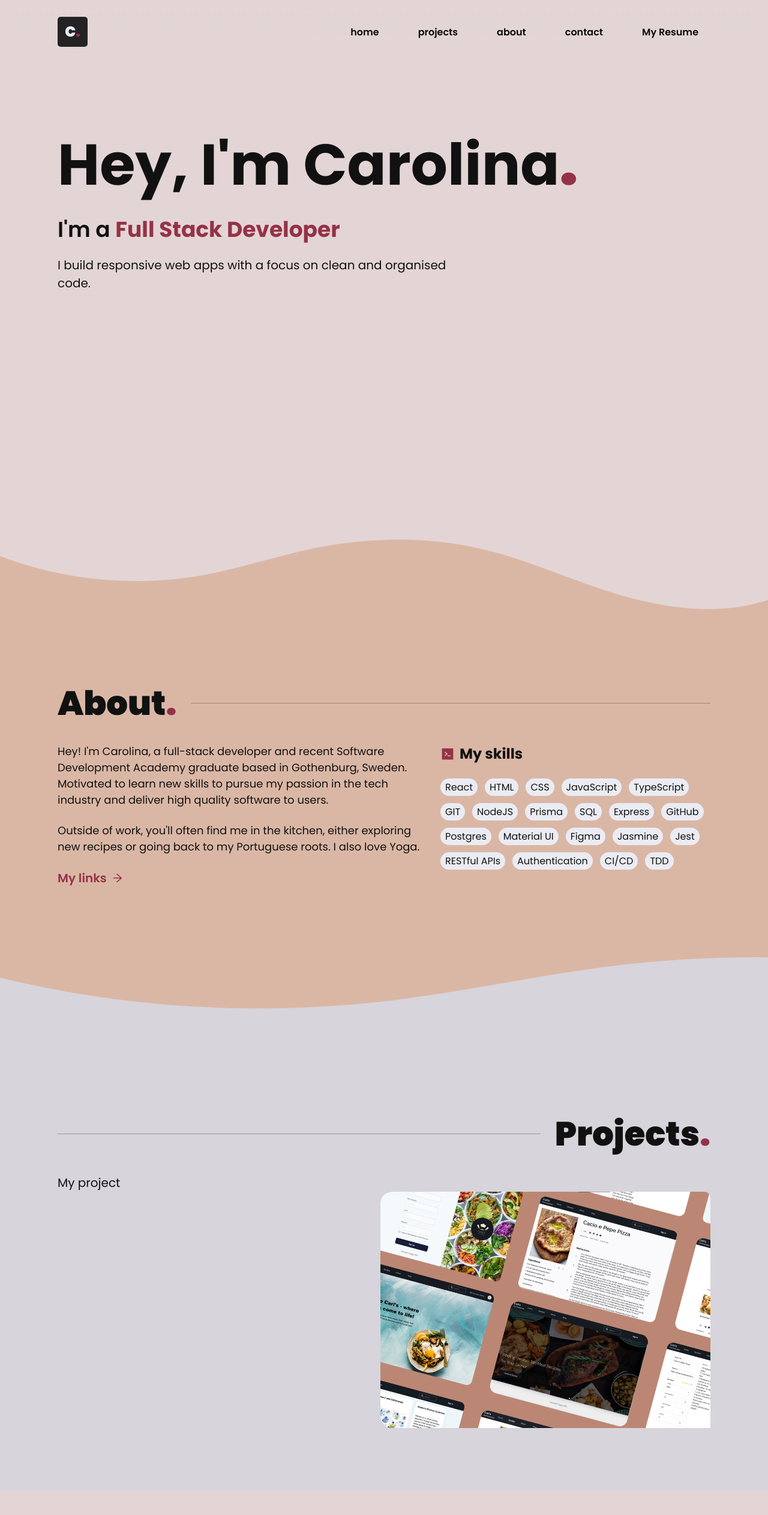
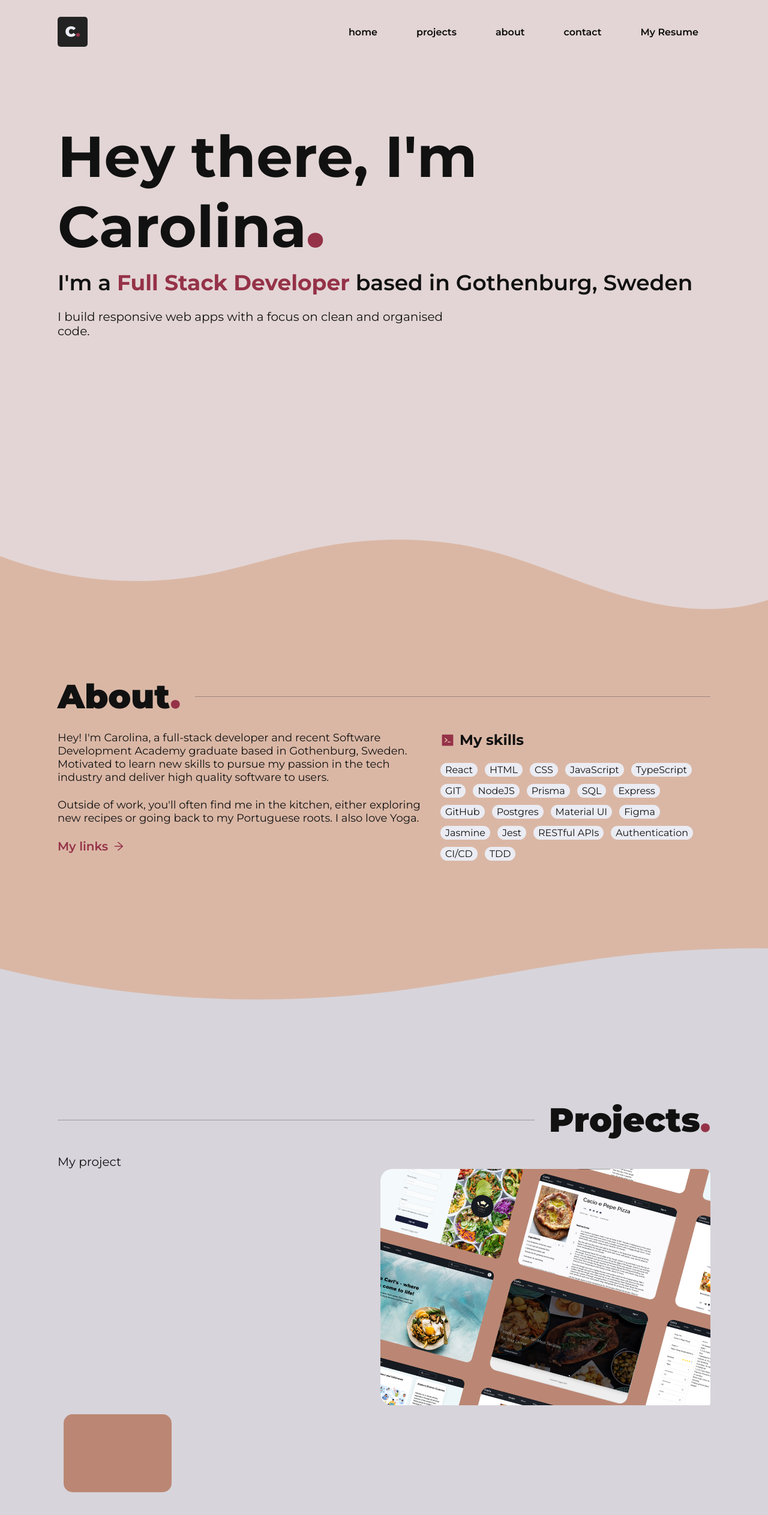
Before and after one commit to carolarruda/personal, a React (Create React App) app: page / in a window 1280 px wide. Shown: the top 2526 px of the page at 60% size. Before the commit the page ends 2485 px from the top, so only its background shows below. Built offline with nearby package versions, Linux system fonts and the light colour scheme.

Commit message:
working on nav svg

```diff
--- a/src/components/Hero/Hero.js
+++ b/src/components/Hero/Hero.js
@@ -10,10 +10,10 @@
         </div> */}
 
         <h1 className={classes.presentation}>
-          Hey, I&apos;m Carolina<span>.</span>
+          Hey there, I&apos;m Carolina<span>.</span>
         </h1>
         <h2 className={classes.subTitle}>
-          I&apos;m a <span>Full Stack Developer</span>
+          I&apos;m a <span>Full Stack Developer </span>based in Gothenburg, Sweden
         </h2>
         <p className={classes.aboutCopy}>
           I build responsive web apps with a focus on clean and organised code.
--- a/src/components/NavBar/NavBar.js
+++ b/src/components/NavBar/NavBar.js
@@ -5,6 +5,29 @@
 const NavBar = () => {
   return (
     <header>
+      <div class={classes.navDiv}>
+        <svg
+          data-name="Layer 1"
+          xmlns="http://www.w3.org/2000/svg"
+          viewBox="0 0 1200 120"
+          preserveAspectRatio="none"
+        >
+          <path
+            d="M0,0V46.29c47.79,22.2,103.59,32.17,158,28,70.36-5.37,136.33-33.31,206.8-37.5C438.64,32.43,512.34,53.67,583,72.05c69.27,18,138.3,24.88,209.4,13.08,36.15-6,69.85-17.84,104.45-29.34C989.49,25,1113-14.29,1200,52.47V0Z"
+            opacity=".25"
+            fill="#e3d5d5"
+          ></path>
+          <path
+            d="M0,0V15.81C13,36.92,27.64,56.86,47.69,72.05,99.41,111.27,165,111,224.58,91.58c31.15-10.15,60.09-26.07,89.67-39.8,40.92-19,84.73-46,130.83-49.67,36.26-2.85,70.9,9.42,98.6,31.56,31.77,25.39,62.32,62,103.63,73,40.44,10.79,81.35-6.69,119.13-24.28s75.16-39,116.92-43.05c59.73-5.85,113.28,22.88,168.9,38.84,30.2,8.66,59,6.17,87.09-7.5,22.43-10.89,48-26.93,60.65-49.24V0Z"
+            opacity=".5"
+            fill="#e3d5d5"
+          ></path>
+          <path
+            d="M0,0V5.63C149.93,59,314.09,71.32,475.83,42.57c43-7.64,84.23-20.12,127.61-26.46,59-8.63,112.48,12.24,165.56,35.4C827.93,77.22,886,95.24,951.2,90c86.53-7,172.46-45.71,248.8-84.81V0Z"
+            fill="#e3d5d5"
+          ></path>
+        </svg>
+      </div>
       <motion.nav
         className={`section-wrapper ${classes.NavContainer} ${classes.mxAuto}`}
         initial={{ y: -70 }}
--- a/src/components/NavBar/NavBar.module.scss
+++ b/src/components/NavBar/NavBar.module.scss
@@ -42,7 +42,6 @@
     rgba(227, 213, 213, 1),
     rgba(227, 213, 213, 0.95) 60%,
     rgba(227, 213, 213, 0.8) 70%,
-
     transparent
   );
 }
@@ -57,3 +56,27 @@
 header a:hover {
   color: var(--brand2);
 }
+
+
+.navDiv {
+  position: absolute;
+  top: 0;
+  left: 0;
+  width: 100%;
+  overflow: hidden;
+  line-height: 0;
+  background-color: #e3d5d5
+}
+
+.navDiv svg {
+  position: relative;
+  display: block;
+  width: calc(100% + 1.3px);
+  height: 105px;
+  transform: rotateY(180deg);
+
+}
+
+svg path .shape-fill {
+  fill: #E3D5D5;
+}
--- a/src/components/Projects/Projects.js
+++ b/src/components/Projects/Projects.js
@@ -28,10 +28,32 @@
           <div className={classes.projectContainer}>
             <p className={`${classes.aboutText} `}>My project</p>
             <div className={classes.containerProject}>
-
               <img src={project1} alt="pc-visuals" className={classes.photo} />
             </div>
           </div>
+          <div
+            id={classes.worksGrid}
+            className={`
+          ${classes.wLayout} ${classes.worksGrid} `}
+          >
+
+          </div>
+          <svg
+              xmlns="http://www.w3.org/2000/svg"
+              width="400px"
+              height="150px"
+              version="1.1"
+            >
+              <rect
+                x="10"
+                y="10"
+                width="180"
+                height="130"
+                rx="15"
+                ry="15"
+                fill="#bb8774"
+              />
+            </svg>
         </div>
       </section>
     </div>
--- a/src/styles/global.css
+++ b/src/styles/global.css
@@ -1,4 +1,6 @@
 @import url('https://fonts.googleapis.com/css2?family=Poppins:ital,wght@0,100;0,200;0,300;0,400;0,500;0,600;0,700;0,800;0,900;1,100;1,200;1,300;1,400;1,500;1,600;1,700;1,800;1,900&family=Prompt:ital,wght@0,100;0,200;0,300;0,400;0,500;0,600;0,700;0,800;0,900;1,100;1,200;1,300;1,400;1,500;1,600;1,700;1,800;1,900&family=Sen:wght@500&display=swap');
+
+@import url('https://fonts.googleapis.com/css2?family=Montserrat:ital,wght@0,100;0,200;0,300;0,400;0,500;0,600;0,700;0,800;0,900;1,100;1,200;1,300;1,400;1,500;1,600;1,700;1,800;1,900&display=swap');
 
 :root {
   font-size: 62.5%;
@@ -27,7 +29,7 @@
   box-sizing: border-box;
   padding: 0;
   margin: 0;
-  font-family: 'Poppins', sans-serif;
+  font-family: 'Montserrat', sans-serif;
 }
 
 *::selection {
@@ -41,7 +43,7 @@
   scroll-behavior: smooth;
   font-size: var(--text-sm);
   height: 100%;
-
+  font-family: 'Montserrat', sans-serif;
 }
 
 body {
```
